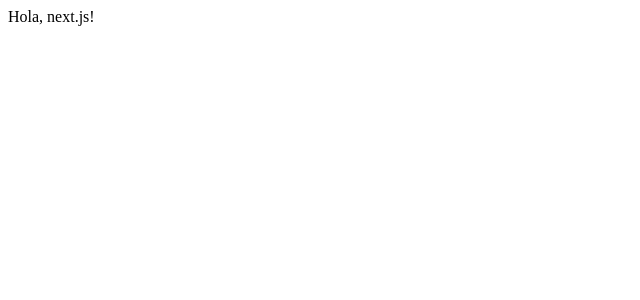
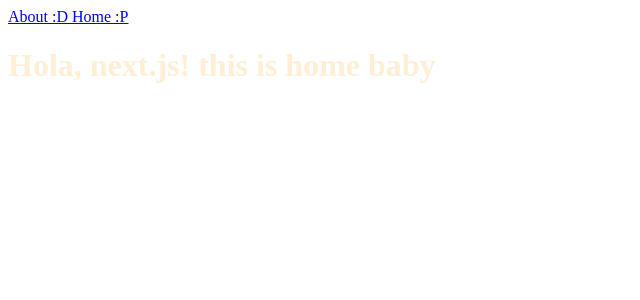
Before and after one commit to sueherrera30/nextJS-little-avocados, a Next.js app: page / in a window 1280 px wide. Shown: the top 300 px of the page, without its empty margins (0-640 px from the left). Built offline with nearby package versions, Linux system fonts and the light colour scheme.

Commit message:
add link  router

```diff
--- a/pages/about.js
+++ b/pages/about.js
@@ -1,10 +1,14 @@
 import React from 'react';
+import Navbar from './components/Navbar';
 
 const About = () => {
     console.log('hola, next!');
     return (
         <div>
-            Hola, pagina estática : A B O U T!
+            <Navbar />
+            <h2 style={{ color: "darkcyan" }}>
+                Hola, pagina estática : A B O U T!
+            </h2>
         </div>
     )
 };
--- /dev/null
+++ b/pages/components/Navbar/index.js
@@ -0,0 +1,16 @@
+import React from 'react';
+import Link from 'next/link';
+
+const Navbar = () =>  (
+    <div>
+        <Link href="/about">
+            <a>About :D </a>
+        </Link>
+        <Link href="/">
+            <a>Home :P </a>
+        </Link>
+    </div>
+);
+
+
+export default Navbar;
--- a/pages/index.js
+++ b/pages/index.js
@@ -1,10 +1,12 @@
 import React from 'react';
+import Navbar from './components/Navbar';
 
 const Home = () => {
-    console.log('hola, next!');
+    console.log('hola, next home!');
     return (
         <div>
-            Hola, next.js!
+            <Navbar />
+            <h1 style={{ color: "papayawhip" }}>Hola, next.js! this is home baby </h1>
         </div>
     )
 };
```
